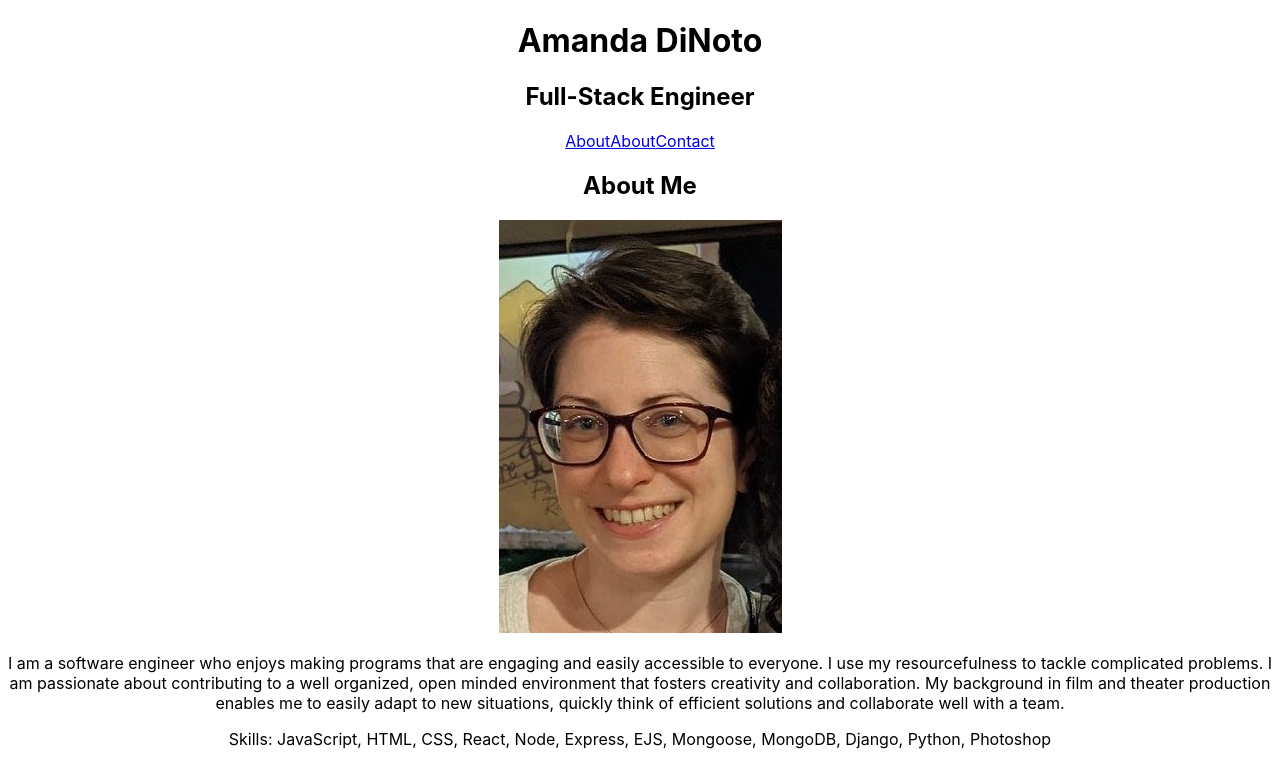
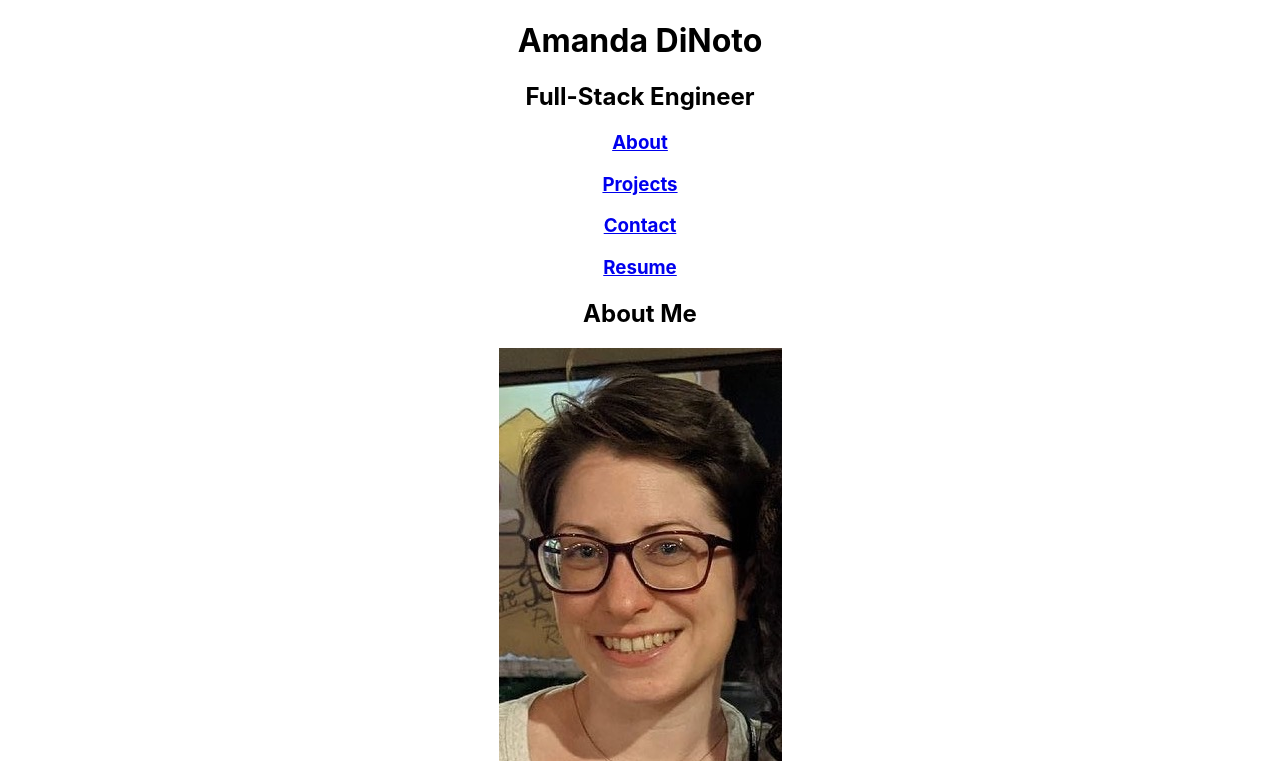
Before and after one commit to Amanda2900/portfolio, a React (Create React App) app: page / in a window 1280 px wide. Shown: the top 771 px of the page. Built offline with nearby package versions, Linux system fonts and the light colour scheme.

Commit message:
create contact page and edit header

```diff
--- a/src/App.js
+++ b/src/App.js
@@ -1,14 +1,19 @@
+import React from 'react'
+import './App.css';
 import Header from './components/header'
 import Bio from './components/bio'
 import Projects from './components/projects'
-import './App.css';
+import Contact from './components/contact'
 
 function App() {
   return (
     <div className="App">
       <Header />
-      <Bio />
-      <Projects />
+      <main>
+        <Bio />
+        <Projects />
+        <Contact />
+      </main>
     </div>
   );
 }
--- /dev/null
+++ b/src/components/contact.jsx
@@ -0,0 +1,16 @@
+import React from 'react'
+
+function Contact() {
+  return (
+    <section id="contact">
+      <h1>Contact</h1>
+      <div className="links">
+        <a href="mailto:amanda.dinoto@gmail.com"><h3>Email</h3></a>
+        <a href="https://www.linkedin.com/in/amanda-dinoto/"><h3>LinkedIn</h3></a>
+        <a href="https://github.com/Amanda2900"><h3>GitHub</h3></a>
+      </div>
+    </section>
+  )
+}
+
+export default Contact;
--- a/src/components/header.jsx
+++ b/src/components/header.jsx
@@ -1,4 +1,5 @@
 import React from 'react'
+import resume from '../assets/Amanda_DiNoto_resume.pdf'
 
 function Header() {
   return (
@@ -6,9 +7,10 @@ function Header() {
       <h1>Amanda DiNoto</h1>
       <h2>Full-Stack Engineer</h2>
       <nav>
-        <a href="#about">About</a>
-        <a href="#projects">About</a>
-        <a href="#contact">Contact</a>
+        <a href="#about"><h3>About</h3></a>
+        <a href="#projects"><h3>Projects</h3></a>
+        <a href="#contact"><h3>Contact</h3></a>
+        <a href={resume} download="amanda_dinoto_resume"><h3>Resume</h3></a>
       </nav>
     </header>
   )
```
Also changed, not shown: 1 other file (tests, documents, lock files or other folders).
